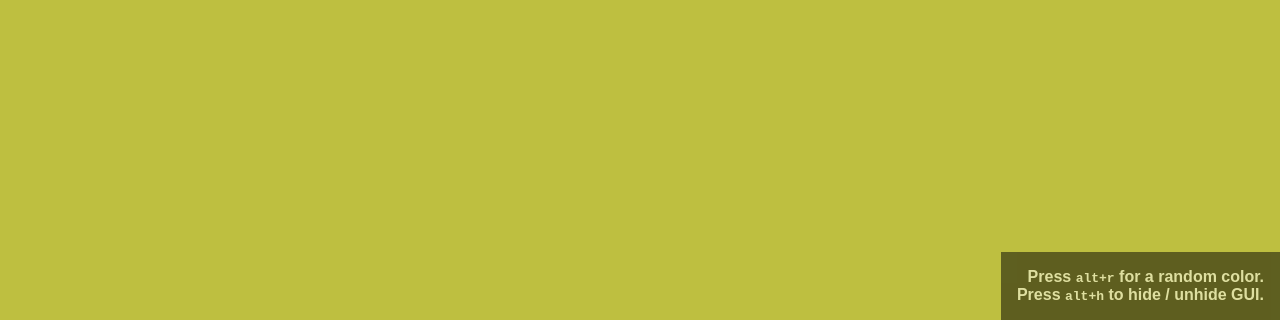
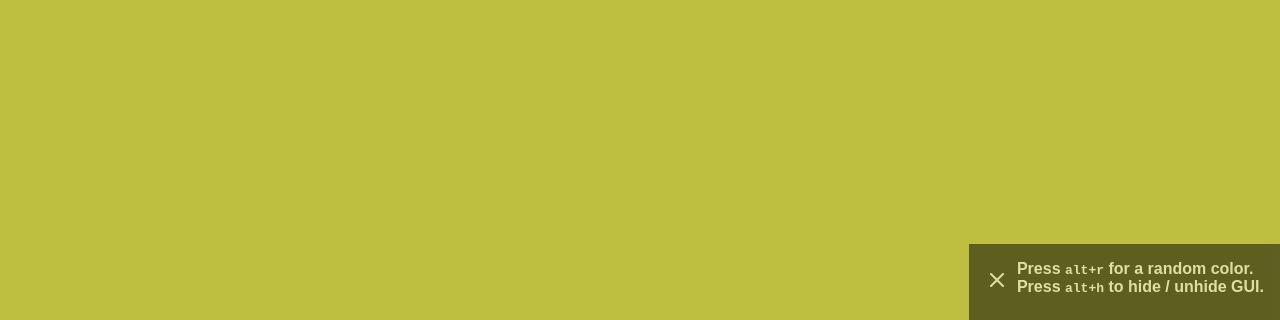
Before and after one commit to mo0th/clr, a plain HTML site: page index.html in a window 1280 px wide. Shown: the part 480-800 px from the top of the page. Drawn offline with Linux system fonts and the light colour scheme.

Commit message:
Add button to close help

```diff
--- a/app.js
+++ b/app.js
@@ -3,7 +3,8 @@ const format = document.getElementById('format'),
     after = document.getElementById('after'),
     input = document.querySelector('input'),
     wrapper = document.querySelector('.wrapper'),
-    help = document.getElementById('help');
+    help = document.getElementById('help'),
+    closeBtn = document.querySelector('.help-close');
 
 let counter = 0;
 let hidden = false;
@@ -21,7 +22,6 @@ const toggleHidden = () => {
 let inputToCss = v => `#${v}`;
 
 format.onclick = () => {
-    // console.log(3);
     format.textContent = text = ['hex', 'rgb', 'hsl', 'css'][++counter % 4];
     input.value = '';
     if (text === 'hex') {
@@ -53,6 +53,14 @@ input.oninput = () => {
 
 randBg();
 
+closeBtn.addEventListener('click', () => {
+    console.log(1);
+    help.style.opacity = 0;
+    setTimeout(() => {
+        help.style.display = 'none';
+    }, 200);
+});
+
 document.onkeydown = event => {
     const { altKey, key } = event;
     if (altKey) {
--- a/index.html
+++ b/index.html
@@ -16,8 +16,30 @@
         </div>
 
         <div id="help">
-            <div id="random">Press <code>alt+r</code> for a random color.</div>
-            <div id="hide">Press <code>alt+h</code> to hide / unhide GUI.</div>
+            <div class="help-close">
+                <svg
+                    viewBox="0 0 24 24"
+                    width="24"
+                    height="24"
+                    stroke="currentColor"
+                    stroke-width="2"
+                    fill="none"
+                    stroke-linecap="round"
+                    stroke-linejoin="round"
+                    id="close"
+                >
+                    <line x1="18" y1="6" x2="6" y2="18"></line>
+                    <line x1="6" y1="6" x2="18" y2="18"></line>
+                </svg>
+            </div>
+            <div class="help-text">
+                <div id="random">
+                    Press <code>alt+r</code> for a random color.
+                </div>
+                <div id="hide">
+                    Press <code>alt+h</code> to hide / unhide GUI.
+                </div>
+            </div>
         </div>
 
         <script src="app.js"></script>
--- a/style.css
+++ b/style.css
@@ -26,7 +26,6 @@ body {
     justify-content: center;
     opacity: 0.5;
     background-color: black;
-
 }
 
 input::placeholder {
@@ -45,7 +44,7 @@ input {
 }
 
 span {
-    margin: 0
+    margin: 0;
 }
 
 #before,
@@ -79,8 +78,15 @@ input:focus {
     font-weight: bolder;
     right: 0;
     bottom: 0;
-    padding: 1rem;
-    text-align: right;
+    padding: 1rem 1rem 1rem 0;
+    text-align: left;
+    display: flex;
+}
+
+.help-close {
+    padding: 0.5rem;
+    padding-left: 1rem;
+    cursor: pointer;
 }
 
 .hidden {
@@ -93,8 +99,8 @@ input:focus {
         --font-size: 1.5rem;
         --font-size-large: 2rem;
 
-        --padding: .25rem;
-        --margin: .25rem 0;
+        --padding: 0.25rem;
+        --margin: 0.25rem 0;
     }
 
     .wrapper {
```
